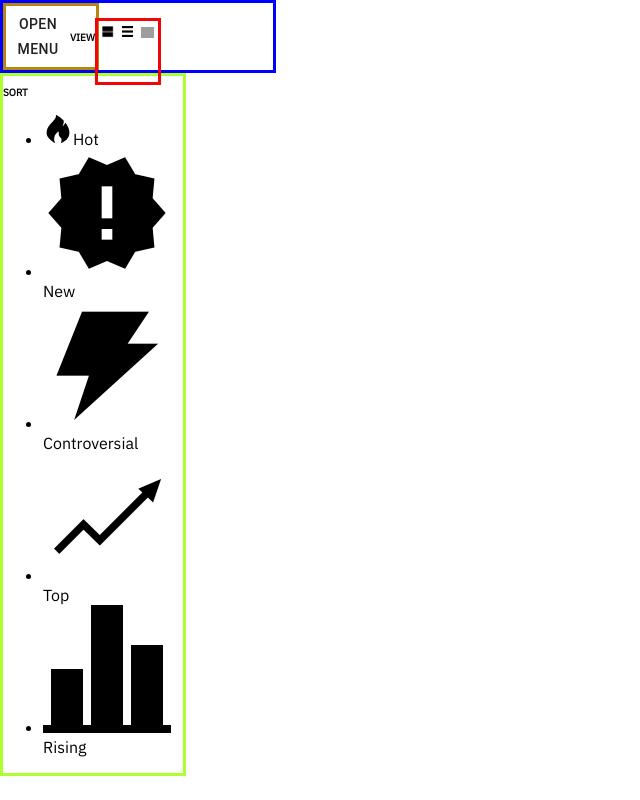
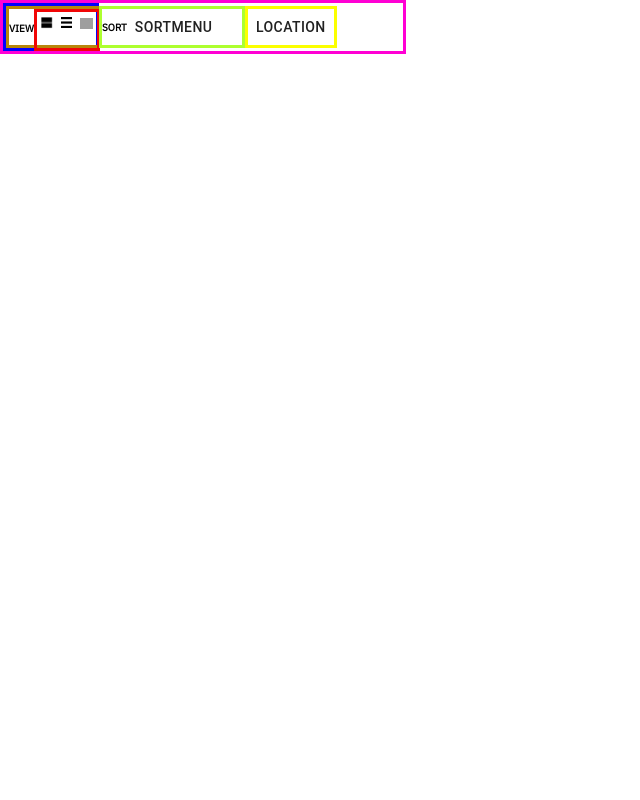
Before and after one commit to georgiyanakiev/redditReactProject, a React (Create React App) app: page / in a window 1280 px wide. Shown: the whole page, without its empty margins (0-640 px from the left). Built offline with nearby package versions, Linux system fonts and the light colour scheme; grey boxes are pictures that could not be loaded.

Commit message:
images sizes changed, added location dropdown

```diff
--- a/src/App.css
+++ b/src/App.css
@@ -17,18 +17,34 @@
 .main {
   color: black;
   font-family: 'IBM Plex Sans', sans-serif;
+}
 
+
+
+.mainBar{
+  border-width: 3px;
+  border-style: solid;
+  border-color: rgb(255, 0, 212);
+  width:400px;
+
+  display: flex;
+  align-items: center;
 }
 .viewCont{
   border-width: 3px;
   border-style: solid;
   border-color: blue;
-  width: 270px;
+  width: 90px;
   display: flex;
+
+
+
 }
 
-.menuList{
-
+.locationMenu{
+  border-width: 3px;
+  border-style: solid;
+  border-color: rgb(251, 255, 0);
 }
 .viewSection{
 
@@ -45,7 +61,10 @@
   border-style: solid;
   border-width: 3px;
   border-color:greenyellow;
-  width: 180px;
+
+  align-items: center;
+  display: flex;
+  width: 140px;
 }
 
 #viewText{
@@ -55,6 +74,11 @@
 #sortText{
   font-size: 10px;
   font-weight: bold;
+}
+
+.sortMenuIcns{
+  width: 20px;
+  height: 20px;
 }
 
 .viewIcons{
--- a/src/component/SimpleMenu.js
+++ b/src/component/SimpleMenu.js
@@ -2,6 +2,13 @@ import React from 'react';
 import Button from '@material-ui/core/Button';
 import Menu from '@material-ui/core/Menu';
 import MenuItem from '@material-ui/core/MenuItem';
+
+import fireIcn from '../component/fire.png';
+import newIcn from '../component/newIcn.png';
+import boltIcn from '../component/boltIcn.png';
+import topIcn from '../component/topIcn.png';
+import risingIcn from '../component/risingIcn.png';
+
 
 export default function SimpleMenu() {
   const [anchorEl, setAnchorEl] = React.useState(null);
@@ -17,7 +24,7 @@ export default function SimpleMenu() {
   return (
     <div>
       <Button aria-controls="simple-menu" aria-haspopup="true" onClick={handleClick}>
-        Open Menu
+        SortMenu
       </Button>
       <Menu
         id="simple-menu"
@@ -26,9 +33,11 @@ export default function SimpleMenu() {
         open={Boolean(anchorEl)}
         onClose={handleClose}
       >
-        <MenuItem onClick={handleClose}>Profile</MenuItem>
-        <MenuItem onClick={handleClose}>My account</MenuItem>
-        <MenuItem onClick={handleClose}>Logout</MenuItem>
+        <MenuItem onClick={handleClose}><img className="sortMenuIcns" src={fireIcn} />Hot</MenuItem>
+        <MenuItem onClick={handleClose}><img className="sortMenuIcns" src={newIcn} />New</MenuItem>
+        <MenuItem onClick={handleClose}><img className="sortMenuIcns" src={boltIcn} />Controversial</MenuItem>
+        <MenuItem onClick={handleClose}><img className="sortMenuIcns" src={topIcn} />Top</MenuItem>
+        <MenuItem onClick={handleClose}><img className="sortMenuIcns" src={risingIcn} />Rising</MenuItem>
       </Menu>
     </div>
   );
--- a/src/component/TopBarTwo.js
+++ b/src/component/TopBarTwo.js
@@ -3,12 +3,9 @@ import ReactDOM from 'react-dom';
 import viewLrgIcn from '../component/viewLrgIcn.png';
 import viewMedIcn from '../component/viewMedIcn.png';
 import viewSmIcn from '../component/viewSmIcn.png';
-import fireIcn from '../component/fire.png';
-import newIcn from '../component/newIcn.png';
-import boltIcn from '../component/boltIcn.png';
-import topIcn from '../component/topIcn.png';
-import risingIcn from '../component/risingIcn.png';
 import SimpleMenu from '../component/SimpleMenu';
+import LocationSimpleMenu from '../component/locationMenu';
+
 
 
 
@@ -20,9 +17,12 @@ class TopBarTwo extends React.Component{
             <div className="mainBar">
                 <div>
                   <ViewOpt />
+                </div>
+                <div className="sortMenu">
                 <SortOpt />
                 </div>
-                <div className="sortMenu">
+                <div className="locationMenu">
+                <LocationSimpleMenu />
                 </div>
             </div>
         )
@@ -34,7 +34,7 @@ class TopBarTwo extends React.Component{
         return (
             <div className="viewCont">
                 <div className='viewSection'>
-                <SimpleMenu />
+
                     <div>
                         <p id="viewText">VIEW</p>
                     </div>
@@ -51,20 +51,16 @@ class TopBarTwo extends React.Component{
     }
     const SortOpt = () =>{
         return (
+            <div className="sortCont">
                 <div className="sortSection">
                     <div>
                         <p id="sortText">SORT</p>
                     </div>
                     <div className="sortIcons">
                         <div className="dropDown">
-                        <ul className="menuList">
-                            <li><img src={fireIcn} />Hot</li>
-                            <li><img src={newIcn} />New</li>
-                            <li><img src={boltIcn} />Controversial</li>
-                            <li><img src={topIcn} />Top</li>
-                            <li><img src={risingIcn} />Rising</li>
-                        </ul>
+                        <SimpleMenu />
 
+                        </div>
                     </div>
                 </div>
             </div>
--- /dev/null
+++ b/src/component/locationMenu.js
@@ -0,0 +1,41 @@
+import React from 'react';
+import Button from '@material-ui/core/Button';
+import Menu from '@material-ui/core/Menu';
+import MenuItem from '@material-ui/core/MenuItem';
+
+
+
+
+export default function LocationSimpleMenu() {
+  const [anchorEl, setAnchorEl] = React.useState(null);
+
+  function handleClick(event) {
+    setAnchorEl(event.currentTarget);
+  }
+
+  function handleClose() {
+    setAnchorEl(null);
+  }
+
+  return (
+    <div>
+      <Button aria-controls="simple-menu" aria-haspopup="true" onClick={handleClick}>
+        Location
+      </Button>
+      <Menu
+        id="simple-menu"
+        anchorEl={anchorEl}
+        keepMounted
+        open={Boolean(anchorEl)}
+        onClose={handleClose}
+      >
+        <MenuItem onClick={handleClose}>United Kingdom</MenuItem>
+        <MenuItem onClick={handleClose}>Georgia</MenuItem>
+        <MenuItem onClick={handleClose}>Greece</MenuItem>
+        <MenuItem onClick={handleClose}>Jamaica</MenuItem>
+        <MenuItem onClick={handleClose}>Iran</MenuItem>
+      </Menu>
+    </div>
+  );
+}
+// export default SimpleMenu;
```
Lines whose indentation alone changed are shown as unchanged.
